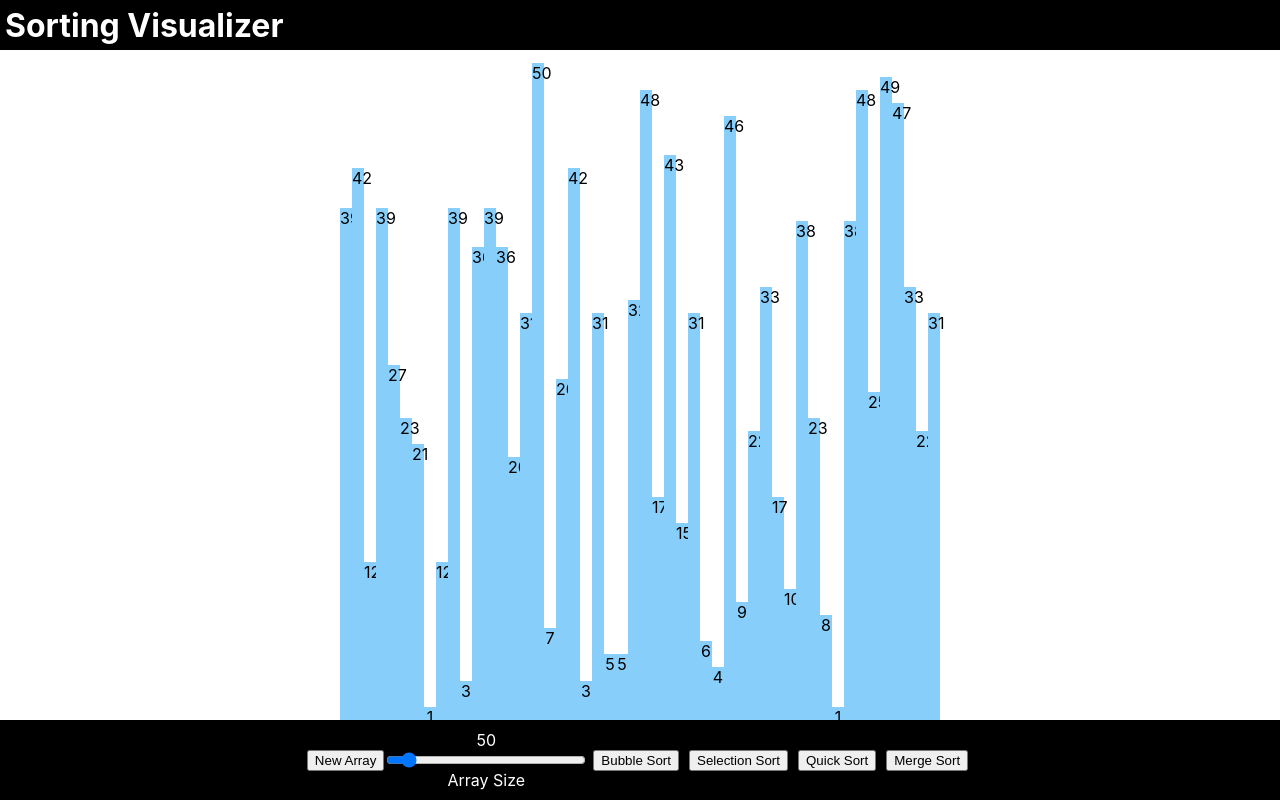
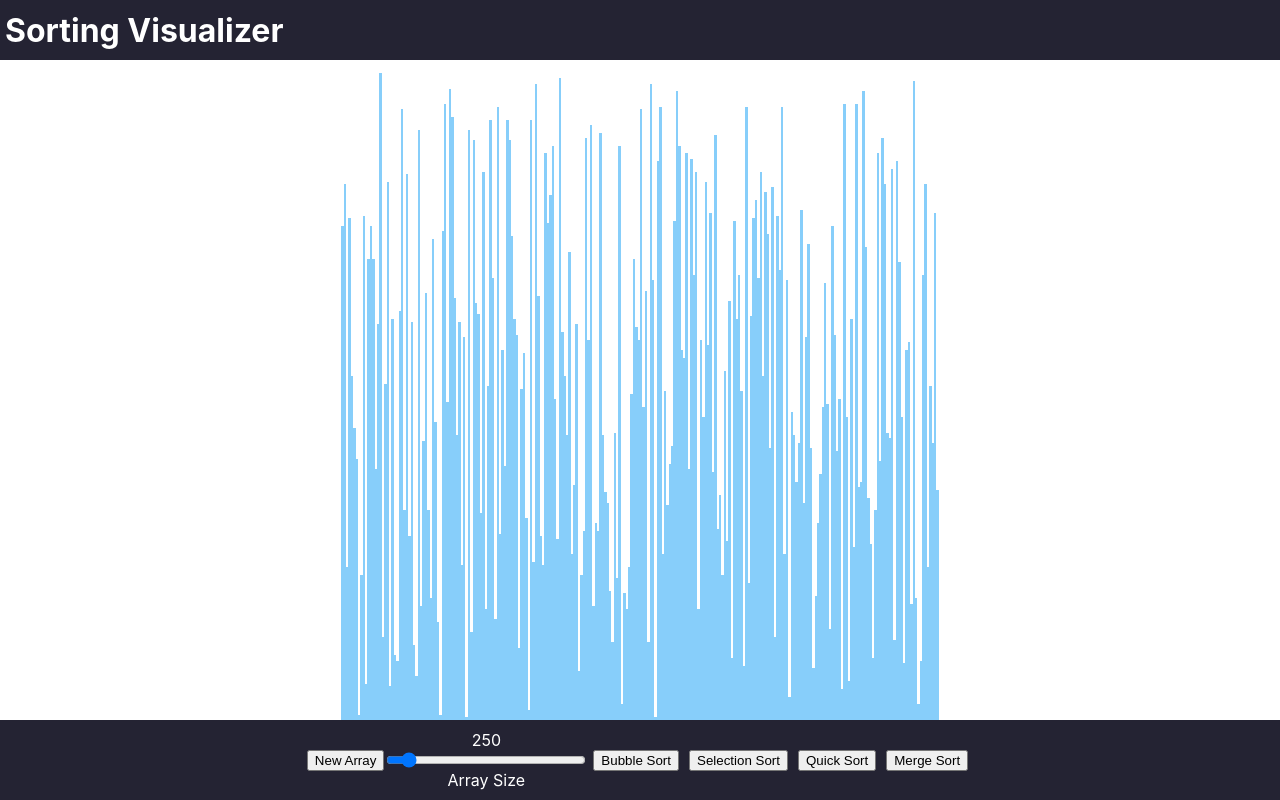
Before and after one commit to Levans18/sorting-visualizer-react, a React (Create React App) app: page / in a window 1280 px wide. Built offline with nearby package versions, Linux system fonts and the light colour scheme.

Commit message:
Added on finished sorting visual

```diff
--- a/package.json
+++ b/package.json
@@ -3,6 +3,9 @@
   "version": "0.1.0",
   "private": true,
   "dependencies": {
+    "@emotion/react": "^11.10.4",
+    "@emotion/styled": "^11.10.4",
+    "@mui/material": "^5.10.8",
     "@reduxjs/toolkit": "^1.8.1",
     "@testing-library/jest-dom": "^5.16.4",
     "@testing-library/react": "^13.2.0",
--- a/src/App.css
+++ b/src/App.css
@@ -25,7 +25,7 @@ body {
 .App{
   height: 100%;
   display: grid;
-  grid-template-rows: 50px 1fr 80px;
+  grid-template-rows: 60px 1fr 80px;
 }
 
 #root{
--- a/src/features/footer/Footer.css
+++ b/src/features/footer/Footer.css
@@ -1,6 +1,6 @@
 
 footer{
-    background-color: black;
+    background-color: #242333;
     display: flex;
     justify-content: center;
     align-items: center;
--- a/src/features/footer/Footer.tsx
+++ b/src/features/footer/Footer.tsx
@@ -38,20 +38,30 @@ export function Footer() {
         function singleColumnChange(step: number, newArrayColors: Array<string>){
             return new Promise(resolve => {
                 setTimeout(() => {
-                    newArrayColors[step] = "lime";
+                    for(let i = 0; i <= array.length; i++){
+                        if(i <= step){
+                            newArrayColors[i] = "lime";
+                        } else {
+                            newArrayColors[i] = "green";
+                        }
+                    }
                     dispatch(colorChange(newArrayColors));
                     resolve(newArrayColors);
-                }, array.length > 80 ? 1000/(array.length) : 1000/(array.length/8) );
+                },  1000/(array.length) );
             });
         }
         for(let i = 0; i < array.length; i++){
             let newArrayColors:Array<string> = [];
-            for(let i = 0; i < array.length-1; i++){
-                newArrayColors[i] = arrayColors[i];
-                console.log(arrayColors.length);
+            for(let j = 0; j < array.length-1; j++){
+                newArrayColors[j] = arrayColors[j];
             }
             await singleColumnChange(i, newArrayColors);
         }
+        let purpleArray:Array<string> = [];
+        for(let i = 0; i <= array.length; i++){
+            purpleArray[i] = "purple";
+        }
+        dispatch(colorChange(purpleArray));
     }
 
     async function bubbleSort(): Promise<void>{
@@ -101,6 +111,7 @@ export function Footer() {
         for (let i = 0; i < array.length; i++) {
            await bubbleTraverseArray(newArray, i)
         }
+        finishedSorting();
     }
 
     async function selectionSort(){
@@ -229,6 +240,7 @@ export function Footer() {
             }
             quickColorUpdate(0,0,0,true);
             return arr;
+
         }
 
         function quickColorUpdate(step:number, start:number, end:number, finished = false){
@@ -256,6 +268,7 @@ export function Footer() {
 
         let sorted = await quickSortAlgorithm(newArray);
         dispatch(updateArray(sorted));
+        finishedSorting();
     }
 
     async function mergeSort(){
@@ -307,6 +320,11 @@ export function Footer() {
               } else {
                 buffer[i++] = sorted[right++];
               }
+              let newArray = [];
+              for(let i = 0; i < array.length; i++){
+                newArray[i] = sorted[i];
+              }
+              dispatch(updateArray(newArray));
               mergeColorUpdate(i);
               await stepTimeout();
             }
@@ -338,7 +356,7 @@ export function Footer() {
 
         let merged = await mergeSortAlgorithm(arr);
         dispatch(updateArray(merged));
-
+        finishedSorting();
     }
 
 
--- a/src/features/header/Header.css
+++ b/src/features/header/Header.css
@@ -1,8 +1,8 @@
 
 header{
-    height: 50px;
+    height: 60px;
     display: flex;
-    background-color: black;
+    background-color: #242333;
     color: white;
     justify-content: space-between;
     align-items: center;
--- a/src/features/sorting/sortingSlice.ts
+++ b/src/features/sorting/sortingSlice.ts
@@ -25,8 +25,8 @@ function createArray(max: number){
 export const sortingSlice = createSlice({
     name: 'sorting',
     initialState: {
-        array: createArray(50),
-        sliderValue: 50,
+        array: createArray(250),
+        sliderValue: 250,
         sortingTime: 0,
         arrayColors: [],
         arrayHistory: [],
```
Also changed, not shown: 1 other file (tests, documents, lock files or other folders).
